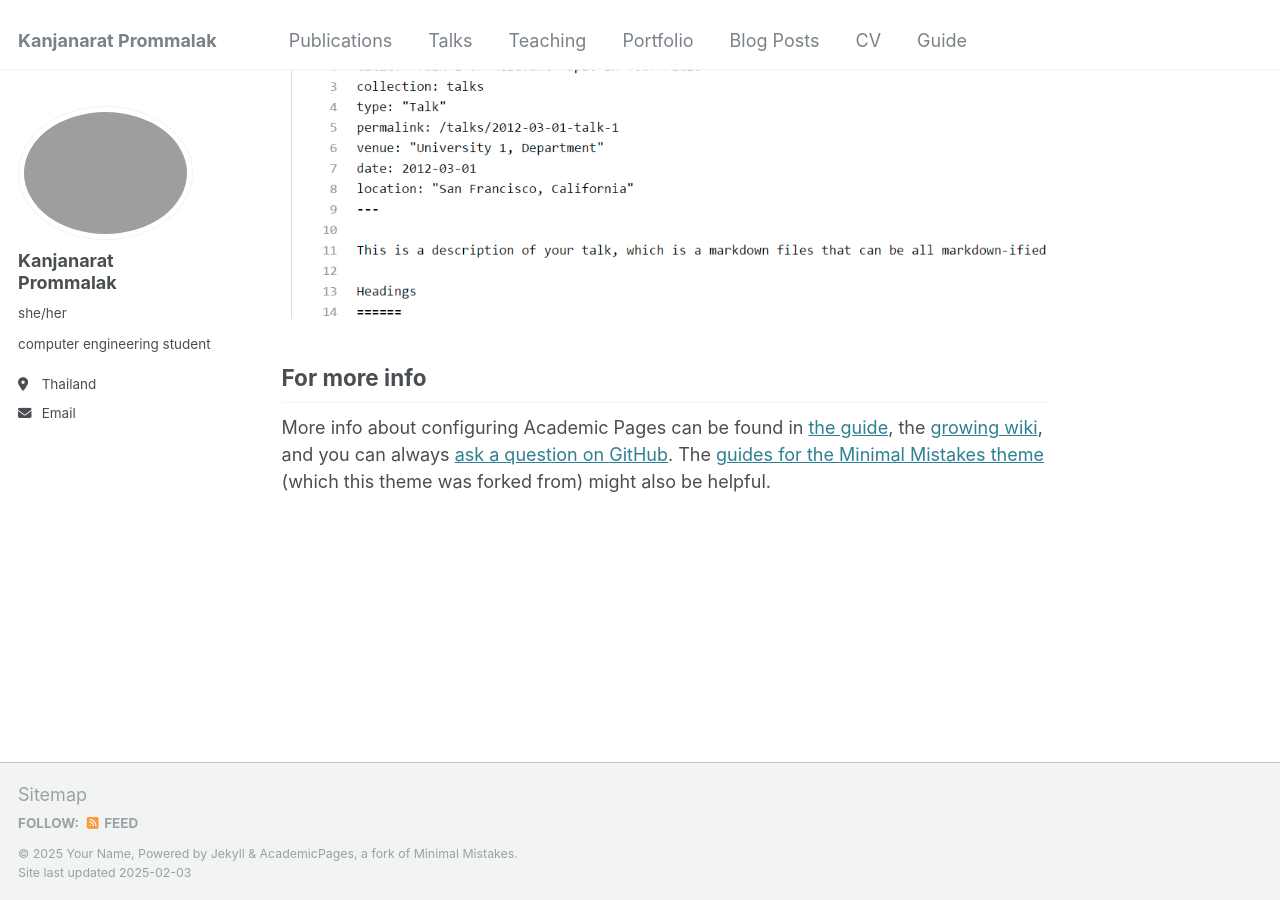
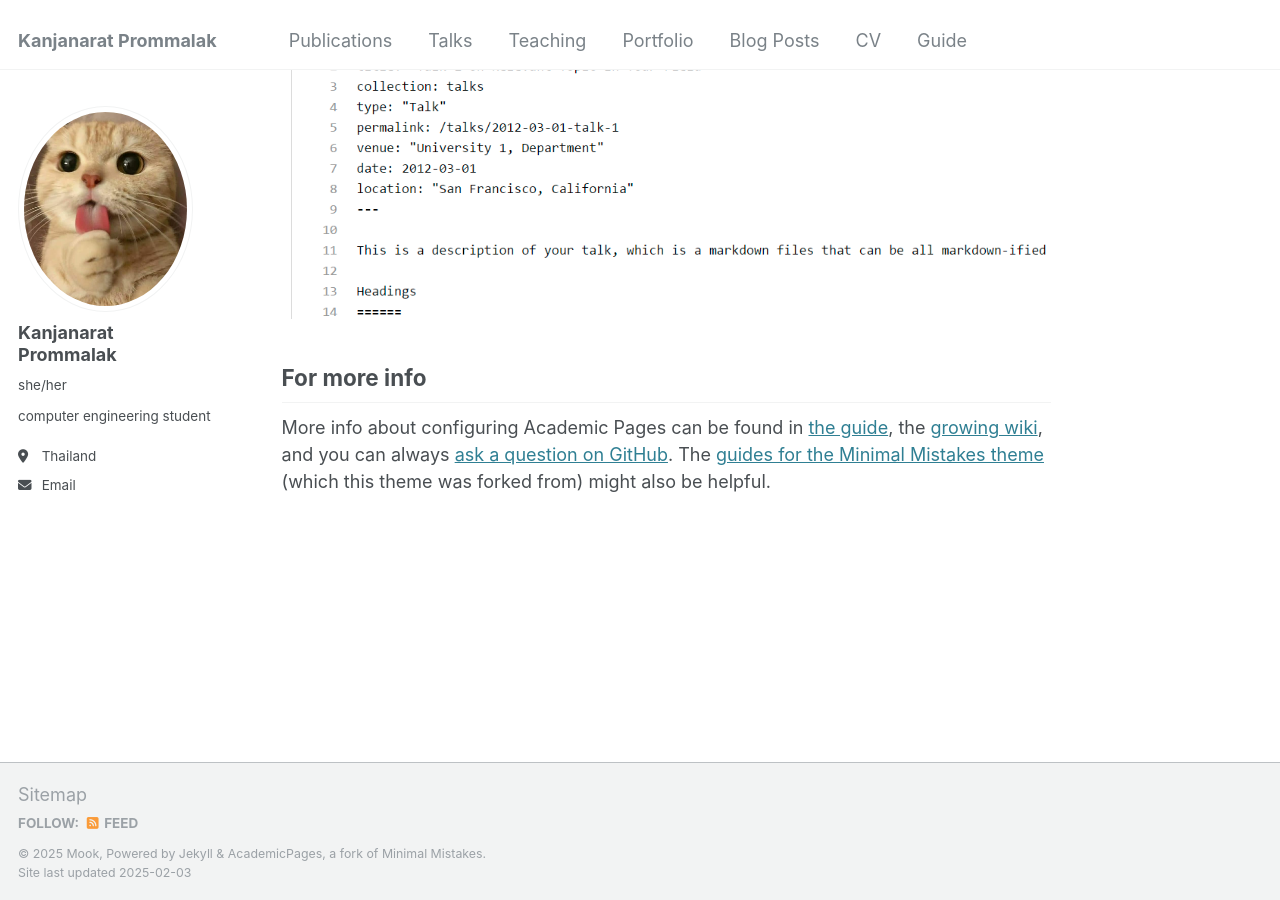
Before and after one commit to Mookkan/Mookkan.github.io, a Jekyll site: the page built from _pages/about.md, in a window 1280 px wide and 900 px high, scrolled down 2643 px. Built offline with Jekyll 4.4.1, drawn with Linux system fonts in a browser that asks for light colours.

Commit message:
Update _config.yml

```diff
--- a/_config.yml
+++ b/_config.yml
@@ -10,18 +10,18 @@
 locale                   : "en-US"
 title                    : "Kanjanarat Prommalak"
 title_separator          : "-"
-name                     : &name "Your Name"
+name                     : &name "Mook"
 description              : &description "personal description"
-url                      : https://academicpages.github.io # the base hostname & protocol for your site e.g. "https://[your GitHub username].github.io"
+url                      : https://Mookkan.github.io # the base hostname & protocol for your site e.g. "https://[your GitHub username].github.io"
 baseurl                  : "" # the subpath of your site, e.g. "/blog"
-repository               : "academicpages/academicpages.github.io"
+repository               : "Mookkan/Mookkan.github.io"
 
 # Site Author - The following control what appear as part of the author content on the side bar.
 #               If a field is blank the icon and link will not appear, otherwise it will be shown.
 #               Additional customization can be done by editing /_includes/author-profile.html
 author:
   # Biographic information
-  avatar           : "IMG_9396.HEIC"
+  avatar           : "cat.jpg"
   name             : "Kanjanarat Prommalak"
   pronouns         : "she/her"
   bio              : "computer engineering student"
```
